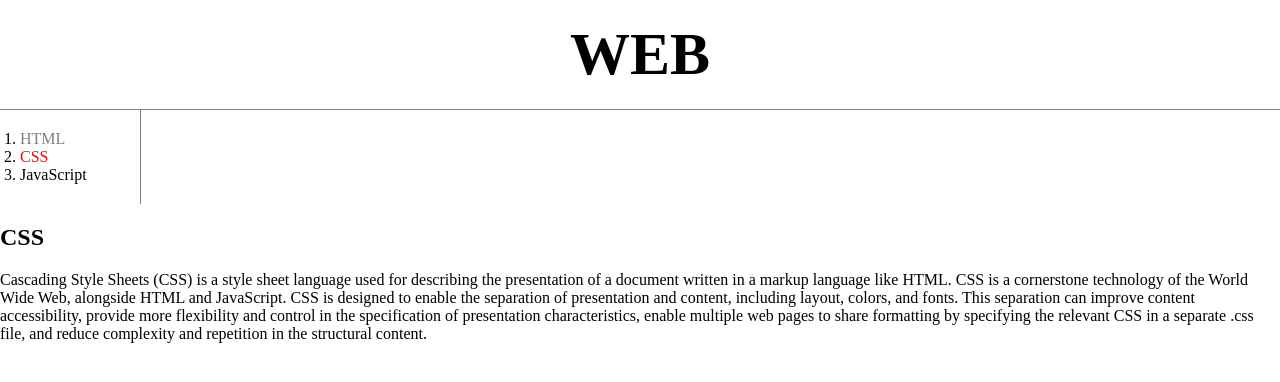
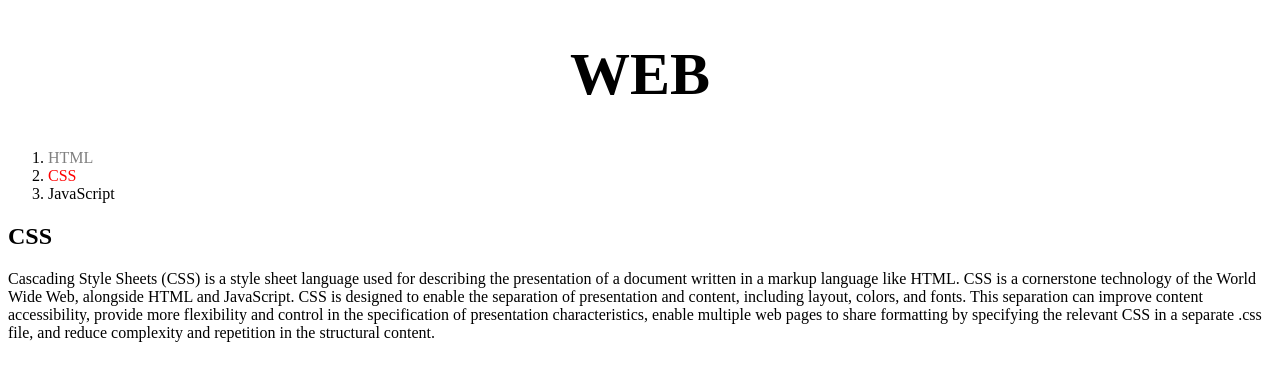
Before and after one commit to ehdguss/Web0, a plain HTML site: page 2.html in a window 1280 px wide. Drawn offline with Linux system fonts and the light colour scheme.

Commit message:
Add files via upload

```diff
--- a/2.html
+++ b/2.html
@@ -12,24 +12,12 @@
     h1{
       font-size: 60px;
       text-align: center;
-      border-bottom:1px solid gray;
-      margin:0;
-      padding:20px;
     }
     #active{
       color:red;
     }
     .saw{
       color:gray;
-    }
-    ol{
-      border-right: 1px solid gray;
-      width:100px;
-      margin:0;
-      padding:20px;
-    }
-    body{
-      margin:0;
     }
 
   </style>
```
Also changed, not shown: 1.html (+5 -2 lines), box.html (+2 -2 lines).
